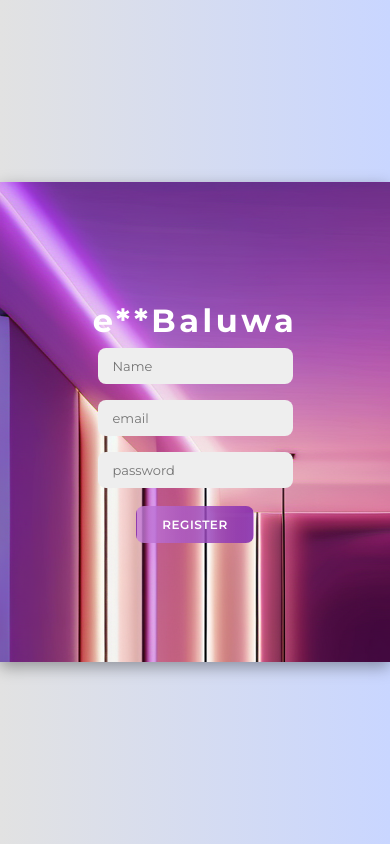
After one commit to olu120/E_baluwa, a PHP site: page /registration.html in a window 390 px wide. The commit adds this page. Run offline with PHP 8.4, Linux system fonts and the light colour scheme.

Commit message:
initial commit

```diff
--- a/style.css
+++ b/assets/css/style.css
@@ -224,27 +224,46 @@ body{
 #qrcode-container {
     background-color: #fff;
     border-radius: 20px;
-    box-shadow: 0 0 10px rgba(0, 0, 0, 0.5), 0 0 20px rgba(0, 0, 0, 0.3);
+    box-shadow: 0 0 80px rgba(255, 255, 255, 0.884), 0 0 20px rgba(255, 255, 255, 0.3),0 0 20px rgb(255, 255, 255);
     padding: 10px;
     text-align: center;
-    marging-top:60px;
+    margin-top: 60px;
 }
 
 #qrcode-image {
     width: 200px;
     height: 200px;
     border-radius: 5px;
-    box-shadow: 0 0 30px rgba(0, 0, 0, 0.3), 0 0 50px rgba(0, 0, 0, 0.1);
+    box-shadow: 0 0 60px rgba(0, 0, 0, 0.3), 0 0 50px rgba(0, 0, 0, 0.1);
 
 }
 
 
 @media screen and (max-width: 768px) {
     /* Adjustments for screens with a maximum width of 768px */
+
+    body{
+        padding:0;
+        margin: 0;
+        display: flex;
+        align-items: center;
+        justify-content: center;
+        flex-direction: column;
+        height: 100vh;
+    }
     .container {
+        position: relative;
+        overflow: hidden;
+        max-width: 768px;
         width: 100%;
-        border-radius: 0; /* Remove border-radius on small screens if needed */
+        min-height: 480px;
+        display: flex;
+        flex-direction: column;
+        align-items: center;
+        justify-content: center;
+        padding: 0;
     }
+
     .container form {
     display: flex;
     align-items: center;
@@ -303,12 +322,75 @@ body{
 
 @media screen and (max-width: 480px) {
     /* Additional adjustments for screens with a maximum width of 480px (e.g., mobile devices) */
+    body{
+        padding:0;
+        margin: 0;
+        display: flex;
+        align-items: center;
+        justify-content: center;
+        flex-direction: column;
+        height: 100vh;
+    }
+    .container {
+        position: relative;
+        overflow: hidden;
+        max-width: 768px;
+        width: 100%;
+        min-height: 480px;
+        display: flex;
+        flex-direction: column;
+        align-items: center;
+        justify-content: center;
+        padding: 0;
+    }
     .container {
         border-radius: 0; /* Remove border-radius on very small screens if needed */
     }
-    .container button{
-        font-size: 5;
+    .container form {
+        display: flex;
+        align-items: center;
+        justify-content: center;
+        flex-direction: column;
+        padding:  5px;
+
+        height: 100%;
+        width: 100%;
     }
+        .container button{
+            font-size: 12px;
+            padding: 10px 25px;
+            font-weight: 600;
+            letter-spacing: 0.5px;
+            text-transform: uppercase;
+            margin-top: 10px;
+            cursor: pointer;
+        }
+        .container span{
+            color: #000;
+            font-size: 15;
+            padding: 0 0;
+            text-align: center;
+        }
+        .container a{
+            color: #000;
+            padding: 0 0;
+            text-align: center;
+
+        }
+        .form-container.sign-in { /* Use a more specific selector */
+            opacity: 1;
+            z-index: 5;
+            animation: move 0.6s;
+        }
+        .container form {
+            display: flex;
+            align-items: center;
+            justify-content: center;
+            flex-direction: column;
+            padding:0;
+            height: 100%;
+            width: 100%;
+        }
     #qrcode-container {
         margin-top: 20px; /* Adjust margin-top further for very small screens */
     }
--- /dev/null
+++ b/registration.html
@@ -0,0 +1,43 @@
+<!DOCTYPE html>
+<html lang="en">
+
+<head>
+    <meta charset="UTF-8">
+    <meta name="viewport" content="width=device-width, initial-scale=1.0">
+    <meta
+    name="description"
+    content="Generate a QR code image to point to a website URL"
+/>
+<meta
+    name="keywords"
+    content="qr code, qr codes, qrcodes, create qr code, qr code generator, create qrcodes, make a qr code, online qr code"
+/>
+    <link rel="stylesheet" href="https://cdnjs.cloudflare.com/ajax/libs/font-awesome/6.4.2/css/all.min.css">
+    <link rel="stylesheet" href="style.css">
+    <script
+    src="https://cdnjs.cloudflare.com/ajax/libs/qrcodejs/1.0.0/qrcode.min.js"
+    integrity="sha512-CNgIRecGo7nphbeZ04Sc13ka07paqdeTu0WR1IM4kNcpmBAUSHSQX0FslNhTDadL4O5SAGapGt4FodqL8My0mA=="
+    crossorigin="anonymous"
+    referrerpolicy="no-referrer"
+  ></script>
+    <title>w**Baluwa</title>
+</head>
+
+<body>
+<div class="container" id="container">
+<div class="form-container sign-in">
+  <form>
+      <h1>e**Baluwa</h1>
+      <form action="register.php" method="POST">
+        <input type="text" name="name" placeholder="Name">
+          <input type="email" name="email" placeholder="email" required>
+          <input type="password" name="password" placeholder="password" required>
+          <button type="submit" name="register">Register</button>
+      </form>
+</div>
+</div>
+</div>
+<script src="script.js"></script>
+</body>
+
+</html>
```
Also changed, not shown: assets/images/bg_2.png (renamed from bg_2.png), assets/images/bg_shadow.png (added), assets/images/qr.png (added), assets/images/qr_2.png (renamed from qr_2.png), assets/images/screenshot.jpg (renamed from screenshot.jpg), assets/js/script.js (renamed from script.js), includes/db_config.php (added), includes/functions.php (added), login.html (renamed from index.html), templates/footer.php (added), templates/header.php (added), 2 other files.
